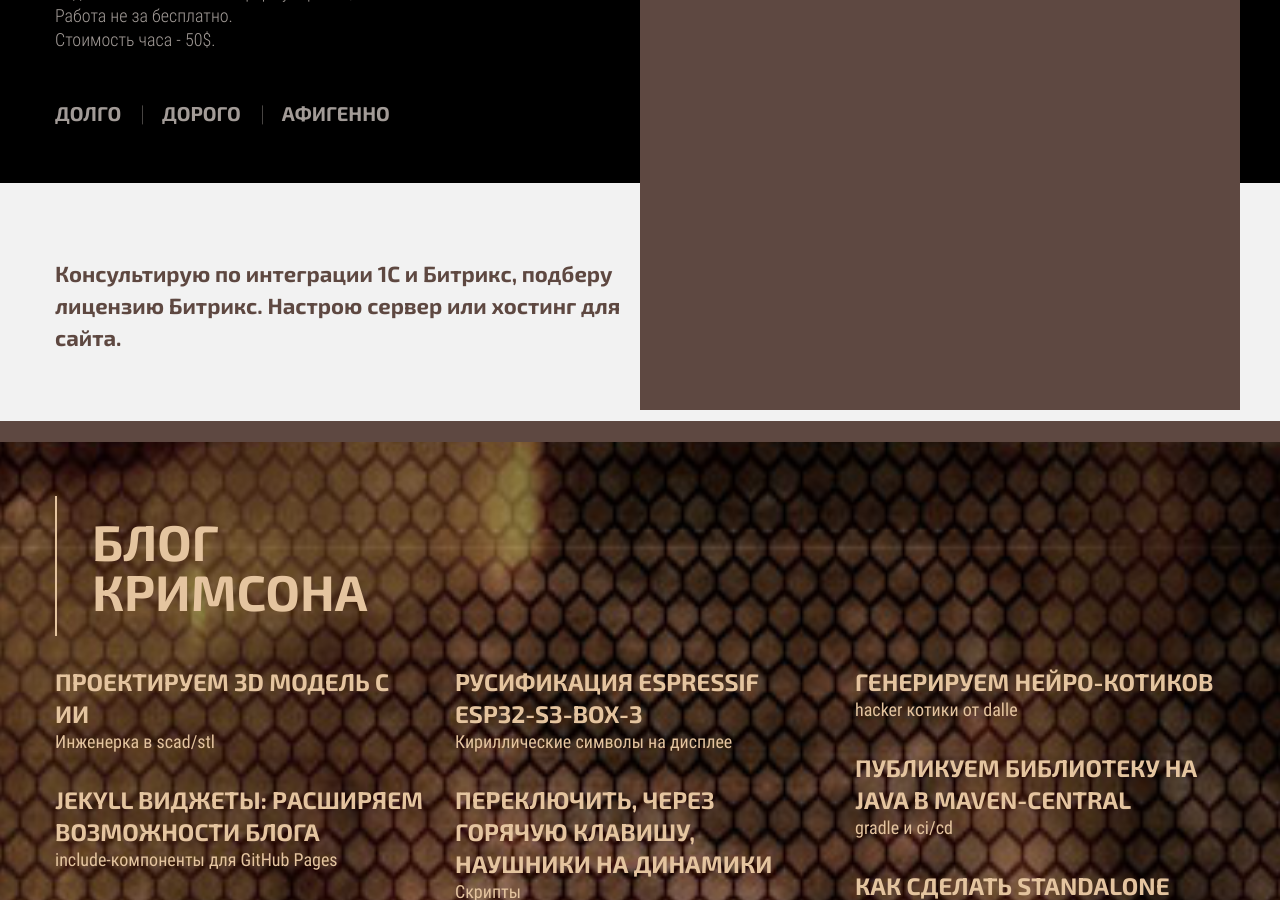
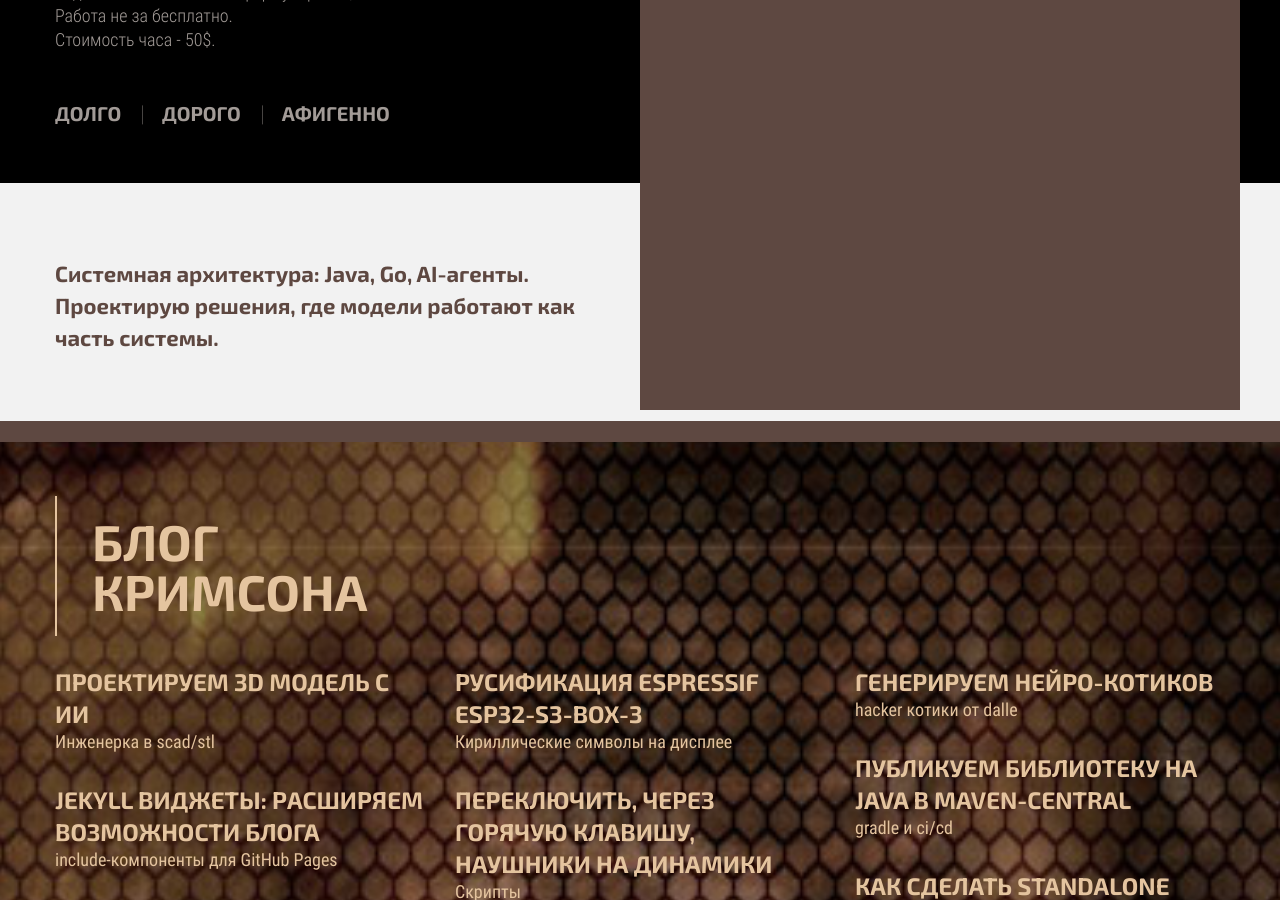
Before and after one commit to william-aqn/blog, a Jekyll site: the page built from index.html, in a window 1280 px wide and 900 px high, scrolled down 1095 px. Built offline with Jekyll 4.4.1, drawn with Linux system fonts in a browser that asks for light colours; a script that is not in the unit is left out.

Commit message:
Update main.html

```diff
--- a/_layouts/main.html
+++ b/_layouts/main.html
@@ -78,8 +78,8 @@ layout: default
             <div class="container">
                 <div class="row">
                     <div style="clear: left" class="col-md-6">
-                        <h5 class="primary-clr">Консультирую по интеграции 1С и Битрикс, подберу лицензию Битрикс.
-                            Настрою сервер или хостинг для сайта.</h5>
+                        <h5 class="primary-clr">Системная архитектура: Java, Go, AI-агенты.
+                            Проектирую решения, где модели работают как часть системы.</h5>
                     </div>
                 </div>
             </div>
```
